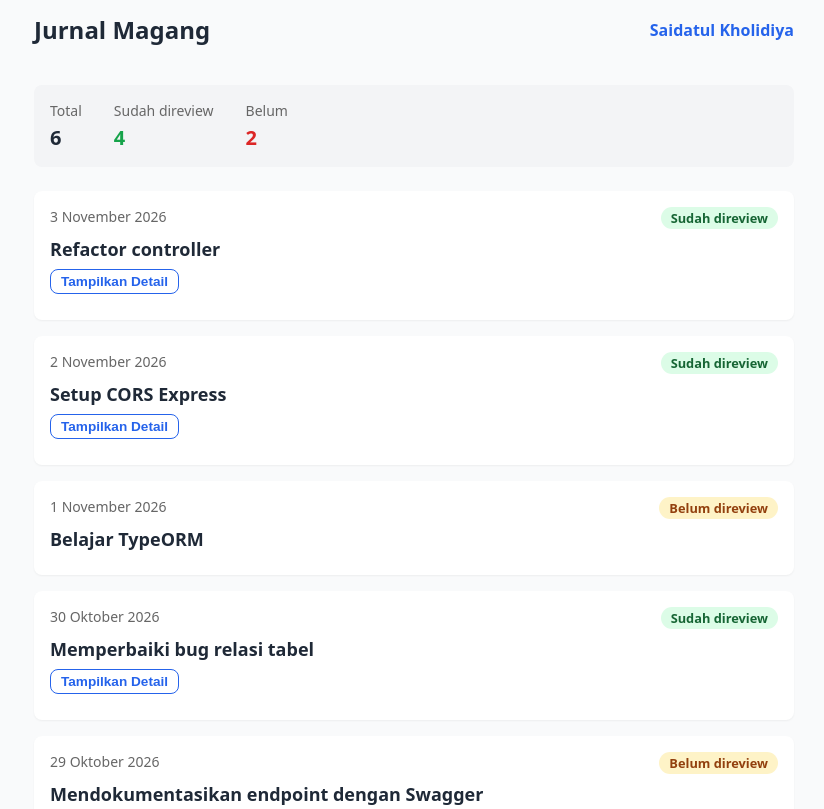
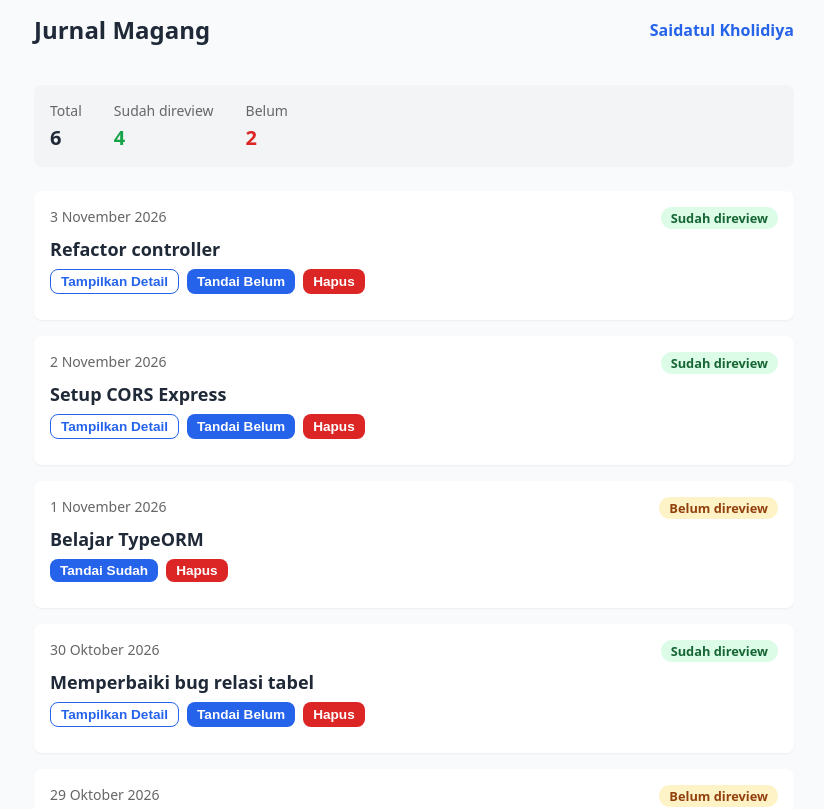
Before and after one commit to saidatulkholidiya/magang-web, a React (Vite) app: page / in a window 1280 px wide. Shown: the top 809 px of the page, without its empty margins (226-1050 px from the left). Built offline with nearby package versions, Linux system fonts and the light colour scheme.

Commit message:
feat: immutable state updates and lifting state up

```diff
--- a/src/App.tsx
+++ b/src/App.tsx
@@ -1,15 +1,35 @@
+import { useState } from "react";
 import Header from "./components/layout/Header";
 import RingkasanJurnal from "./components/jurnal/RingkasanJurnal";
 import DaftarJurnal from "./components/jurnal/DaftarJurnal";
-import { jurnalTiruan, profilPeserta } from "./data/jurnalTiruan";
+import { profilPeserta, jurnalTiruan as dataAwal } from "./data/jurnalTiruan";
+import type { Jurnal, StatusReview } from "./types/jurnal";
 import "./App.css";
 
 export default function App() {
+  const [jurnal, setJurnal] = useState<Jurnal[]>(dataAwal);
+
+  // Fungsi Hapus (Pakai Filter)
+  function hapusJurnal(id: number) {
+    setJurnal((daftar) => daftar.filter((j) => j.id !== id));
+  }
+
+  // Fungsi Ubah Status (Pakai Map & Spread)
+  function ubahStatus(id: number, status: StatusReview) {
+    setJurnal((daftar) =>
+      daftar.map((j) => (j.id === id ? { ...j, statusReview: status } : j))
+    );
+  }
+
   return (
     <main>
       <Header judul="Jurnal Magang" namaPeserta={profilPeserta.nama} />
-      <RingkasanJurnal jurnal={jurnalTiruan} />
-      <DaftarJurnal jurnal={jurnalTiruan} />
+      <RingkasanJurnal jurnal={jurnal} />
+      <DaftarJurnal
+        jurnal={jurnal}
+        onHapus={hapusJurnal}
+        onUbahStatus={ubahStatus}
+      />
     </main>
   );
 }
--- a/src/components/jurnal/DaftarJurnal.tsx
+++ b/src/components/jurnal/DaftarJurnal.tsx
@@ -1,16 +1,17 @@
-import type { Jurnal } from "../../types/jurnal";
+import type { Jurnal, StatusReview } from "../../types/jurnal";
 import JurnalCard from "./JurnalCard";
 
 interface DaftarJurnalProps {
-  jurnal: Jurnal[];
+  jurnal: readonly Jurnal[];
+  onHapus: (id: number) => void;
+  onUbahStatus: (id: number, status: StatusReview) => void;
 }
 
-export default function DaftarJurnal({ jurnal }: DaftarJurnalProps) {
+export default function DaftarJurnal({ jurnal, onHapus, onUbahStatus }: DaftarJurnalProps) {
   if (jurnal.length === 0) {
     return <p>Belum ada jurnal.</p>;
   }
 
-  // Mengurutkan dari terbaru tanpa merusak array asli
   const jurnalTerbaru = [...jurnal].sort(
     (a, b) => new Date(b.createdAt).getTime() - new Date(a.createdAt).getTime()
   );
@@ -18,7 +19,12 @@ export default function DaftarJurnal({ jurnal }: DaftarJurnalProps) {
   return (
     <div>
       {jurnalTerbaru.map((j) => (
-        <JurnalCard key={j.id} jurnal={j} />
+        <JurnalCard
+          key={j.id}
+          jurnal={j}
+          onHapus={onHapus}
+          onUbahStatus={onUbahStatus}
+        />
       ))}
     </div>
   );
--- a/src/components/jurnal/JurnalCard.tsx
+++ b/src/components/jurnal/JurnalCard.tsx
@@ -1,5 +1,5 @@
 import { useState } from "react";
-import type { Jurnal } from "../../types/jurnal";
+import type { Jurnal, StatusReview } from "../../types/jurnal";
 import { formatTanggal } from "../../utils/format";
 import StatusBadge from "./StatusBadge";
 import { Button } from "../ui/Button";
@@ -7,17 +7,16 @@ import styles from "./JurnalCard.module.css";
 
 interface JurnalCardProps {
   jurnal: Jurnal;
+  onHapus: (id: number) => void;
+  onUbahStatus: (id: number, status: StatusReview) => void;
 }
 
-export default function JurnalCard({ jurnal }: JurnalCardProps) {
+export default function JurnalCard({ jurnal, onHapus, onUbahStatus }: JurnalCardProps) {
   const [bukaDetail, setBukaDetail] = useState(false);
 
-  // Data turunan: Cek apakah jurnal ini punya data yang bisa ditampilkan
   const adaDetail = Boolean(
-    jurnal.hambatan ||
-    jurnal.catatanMentor ||
-    (jurnal.lampiran && jurnal.lampiran.length > 0) ||
-    jurnal.linkCommit
+    jurnal.hambatan || jurnal.catatanMentor ||
+    (jurnal.lampiran && jurnal.lampiran.length > 0) || jurnal.linkCommit
   );
 
   return (
@@ -29,25 +28,30 @@ export default function JurnalCard({ jurnal }: JurnalCardProps) {
 
       <h3 className={styles.kegiatan}>{jurnal.kegiatan}</h3>
 
-      {/* Tombol hanya muncul JIKA adaDetail bernilai true */}
-      {adaDetail && (
-        <div style={{ marginBottom: "10px" }}>
-          <Button
-            variant="secondary"
-            ukuran="sm"
-            onClick={() => setBukaDetail(!bukaDetail)}
-          >
+      <div style={{ display: "flex", gap: "8px", marginBottom: "10px", flexWrap: "wrap" }}>
+        {adaDetail && (
+          <Button variant="secondary" ukuran="sm" onClick={() => setBukaDetail(!bukaDetail)}>
             {bukaDetail ? "Sembunyikan Detail" : "Tampilkan Detail"}
           </Button>
-        </div>
-      )}
+        )}
 
-      {/* Konten detail hanya muncul jika tombolnya diklik */}
+        <Button
+          variant="primary"
+          ukuran="sm"
+          onClick={() => onUbahStatus(jurnal.id, jurnal.statusReview === "belum" ? "sudah" : "belum")}
+        >
+          {jurnal.statusReview === "belum" ? "Tandai Sudah" : "Tandai Belum"}
+        </Button>
+
+        <Button variant="danger" ukuran="sm" onClick={() => onHapus(jurnal.id)}>
+          Hapus
+        </Button>
+      </div>
+
       {bukaDetail && adaDetail && (
         <div>
           {jurnal.hambatan && <p className={styles.hambatan}><strong>Hambatan:</strong> {jurnal.hambatan}</p>}
           {jurnal.catatanMentor && <p className={styles.mentor}><strong>Catatan mentor:</strong> {jurnal.catatanMentor}</p>}
-
           <div className={styles.footer}>
             {jurnal.lampiran && jurnal.lampiran.length > 0 && (
               <span className={styles.lampiran}>Lampiran ({jurnal.lampiran.length})</span>
--- a/src/pages/GaleriKomponen.tsx
+++ b/src/pages/GaleriKomponen.tsx
@@ -86,7 +86,11 @@ export function GaleriKomponen() {
         <h2>JurnalCard</h2>
         <div style={{ display: "grid", gap: 12 }}>
           {/* Cukup tampilkan JurnalCard statis dari data jurnalTiruan */}
-          <JurnalCard jurnal={jurnalTiruan[0]} />
+          <JurnalCard
+  jurnal={jurnalTiruan[0]}
+  onHapus={(id) => console.log("Hapus di Galeri:", id)}
+  onUbahStatus={(id, status) => console.log("Ubah di Galeri:", id, status)}
+/>
         </div>
       </section>
 
```
Also changed, not shown: src/components/HasilJurnal.tsx (+7 -7 lines), src/latihan/DemoKunciIndeks.tsx (added, +18 -0 lines), src/latihan/NestedState.tsx (added, +26 -0 lines), src/utils/daftar.ts (added, +21 -0 lines), 1 other file (tests, documents, lock files or other folders).
